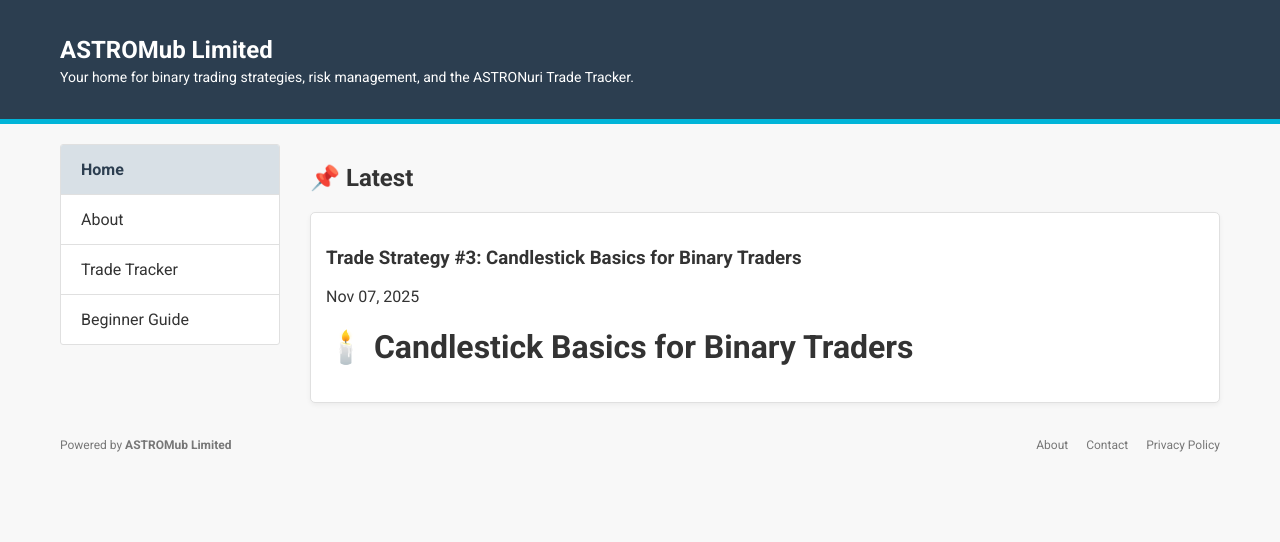
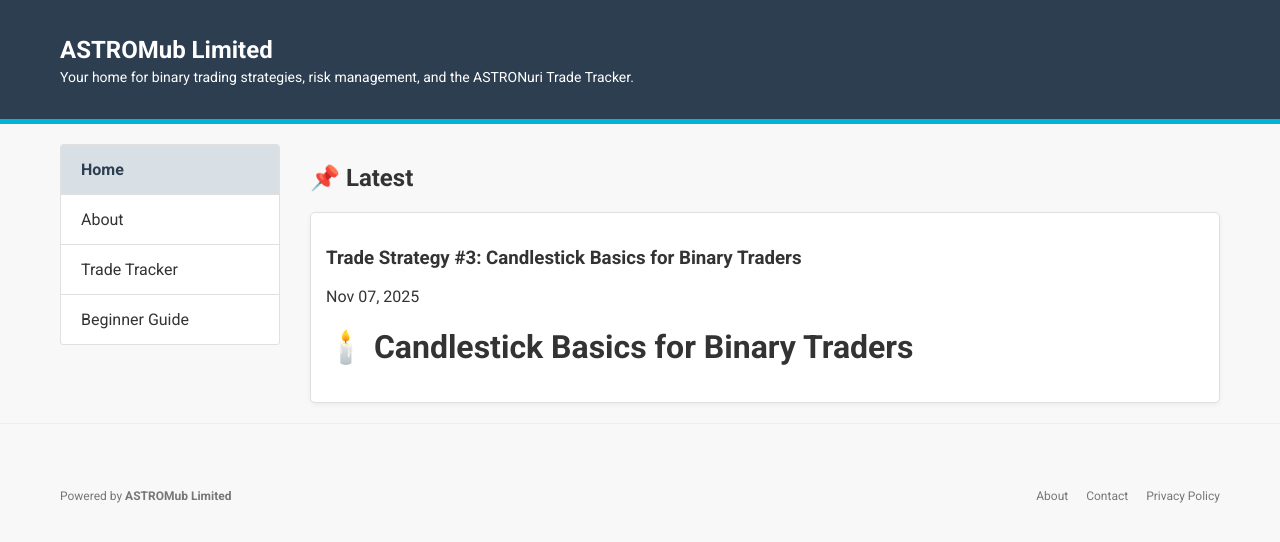
Before and after one commit to astromub/silver-umbrella, a Jekyll site: the page built from index.md, in a window 1280 px wide. Shown: the top 542 px of the page. Built offline with Jekyll 4.4.1, drawn with Linux system fonts in a browser that asks for light colours.

Commit message:
Update default.html

```diff
--- a/_layouts/default.html
+++ b/_layouts/default.html
@@ -29,6 +29,7 @@
         </main>
     </div>
 
+    <div class="footer-wrapper">
         <footer class="footer">
             <div class="footer-left">
                 <p>Powered by <strong>{{ site.title }}</strong></p>
@@ -38,5 +39,6 @@
                 {% include footer_nav.html %}
             </div>
         </footer>
+    </div>
 </body>
 </html>
```
Lines whose indentation alone changed are shown as unchanged.
